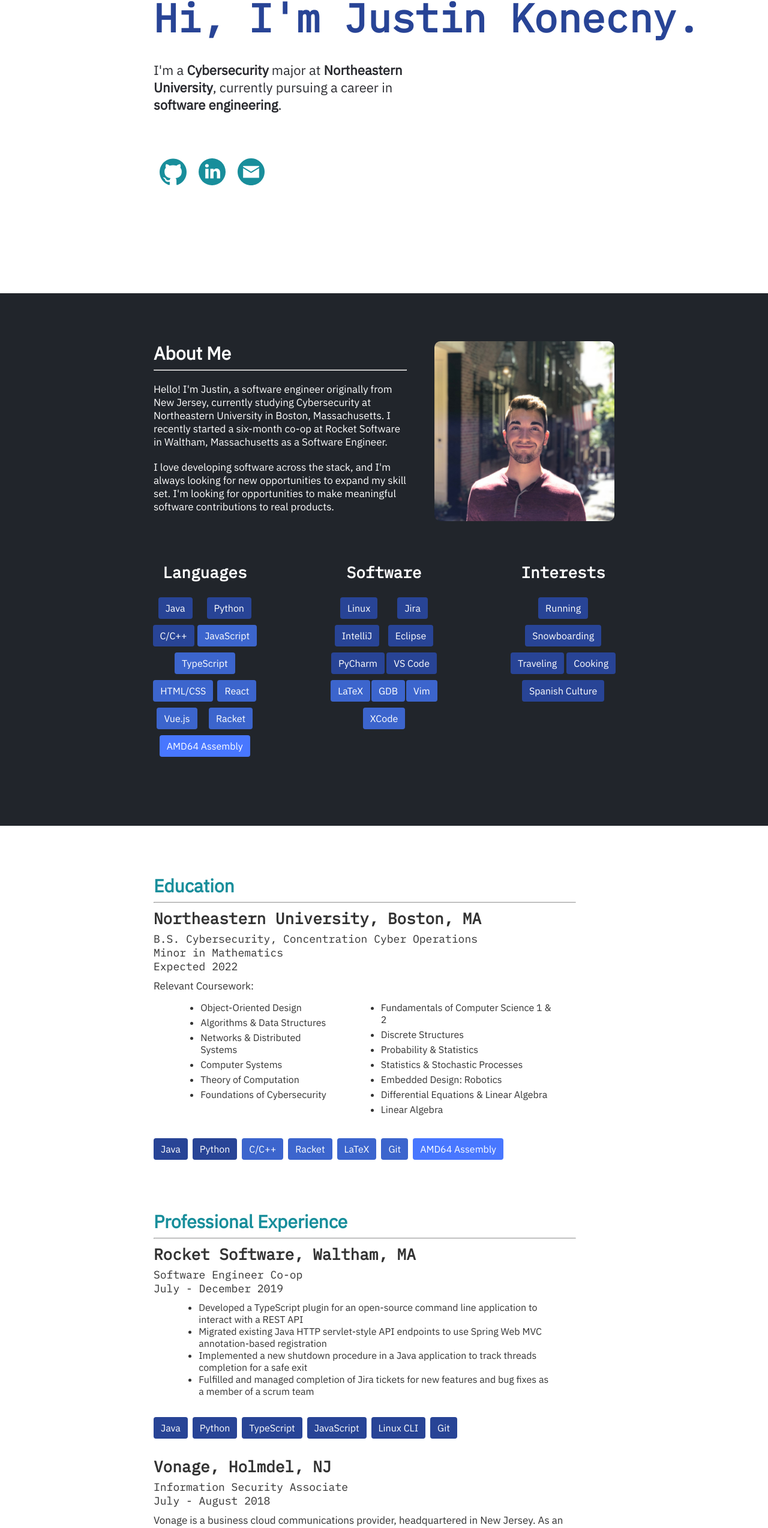
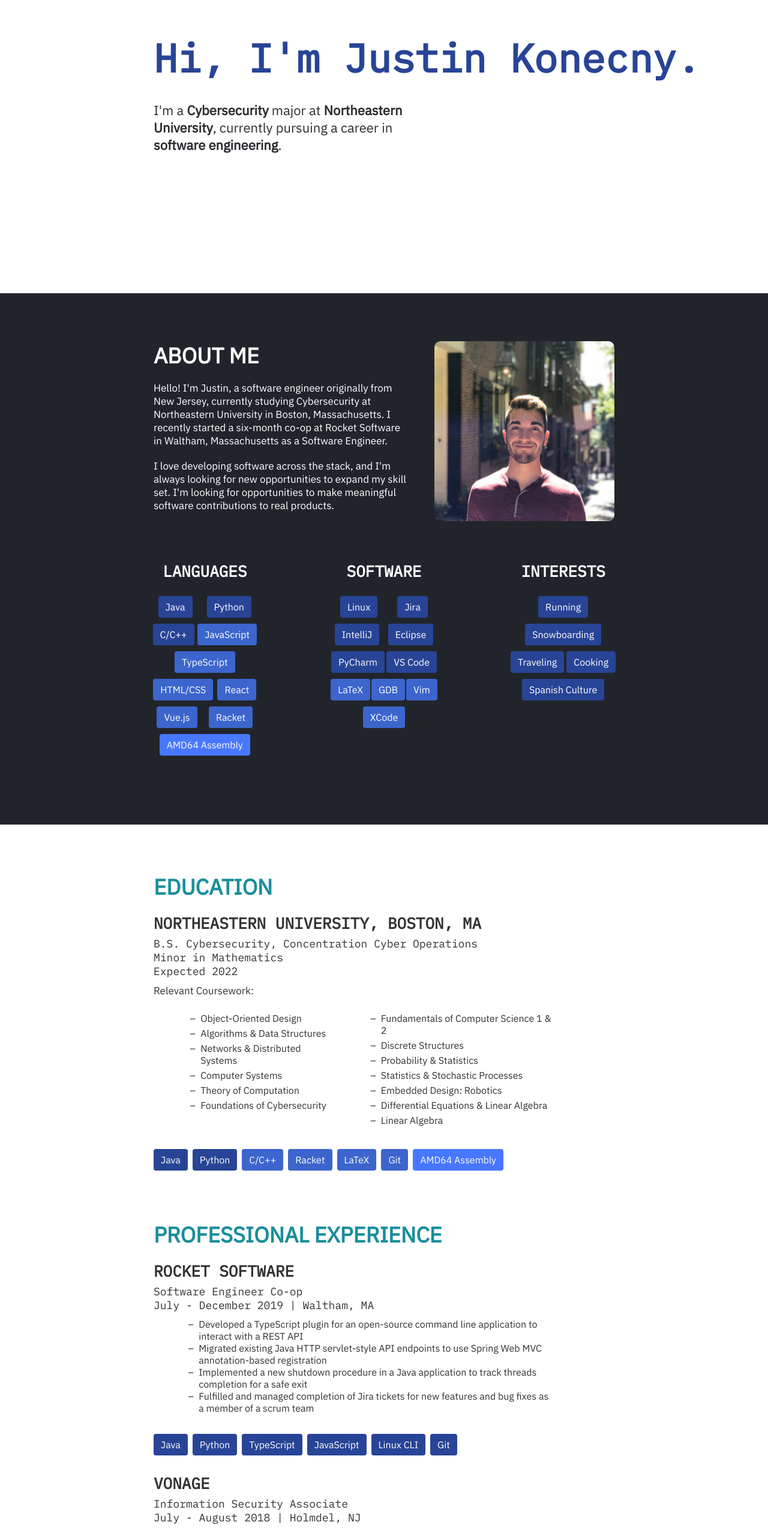
Before and after one commit to justinkonecny/website, a React (Create React App) app: page / in a window 1280 px wide. Shown: the part 231-2779 px from the top of the page at 60% size. Built offline with nearby package versions, Linux system fonts and the light colour scheme.

Commit message:
Update header, contact, and content

```diff
--- a/src/components/Home.js
+++ b/src/components/Home.js
@@ -192,7 +192,6 @@ class Home extends Component {
                                 <span style={{'fontWeight': '700'}}> Northeastern University</span>, currently
                                 pursuing a career in <span style={{'fontWeight': '700'}}>software engineering</span>.
                             </p>
-                            <Icons isMobile={this.state.isMobile} />
                         </div>
                     </div>
                 </div>
@@ -204,7 +203,6 @@ class Home extends Component {
                         <div className={this.state.isMobile ? 'about-inner about-inner-mobile' : 'about-inner'}>
                             <div className={this.state.isMobile ? 'about-text about-text-mobile' : 'about-text'}>
                                 <h3 id={'about-me'} style={{'color': 'white'}}>About Me</h3>
-                                <hr/>
                                 <div className={this.state.showAboutMe ? 'fade-in' : 'fade-in-hide'}
                                      style={{'margin': '20px auto'}}>
                                     <p>
@@ -281,7 +279,6 @@ class Home extends Component {
 
                         {/* EDUCATION */}
                         <h3 id={'education'}>Education</h3>
-                        <hr/>
                         <h4>Northeastern University, Boston, MA</h4>
                         <h5>
                             B.S. Cybersecurity, Concentration Cyber Operations<br/>
@@ -320,9 +317,8 @@ class Home extends Component {
 
                         {/* WORK EXPERIENCE */}
                         <h3 id={'experience'}>Professional Experience</h3>
-                        <hr/>
-                        <h4>Rocket Software, Waltham, MA</h4>
-                        <h5>Software Engineer Co-op<br/>July - December 2019</h5>
+                        <h4>Rocket Software</h4>
+                        <h5>Software Engineer Co-op<br/>July - December 2019 | Waltham, MA</h5>
                         <ul className={'list'}>
                             <li>Developed a TypeScript plugin for an open-source command line application to interact with a REST API</li>
                             <li>Migrated existing Java HTTP servlet-style API endpoints to use Spring Web MVC annotation-based registration</li>
@@ -340,8 +336,8 @@ class Home extends Component {
 
                         <br/>
 
-                        <h4>Vonage, Holmdel, NJ</h4>
-                        <h5>Information Security Associate<br/>July - August 2018</h5>
+                        <h4>Vonage</h4>
+                        <h5>Information Security Associate<br/>July - August 2018 | Holmdel, NJ</h5>
                         <p>
                             Vonage is a business cloud communications provider, headquartered in New Jersey. As an
                             Information Security Associate, I worked directly with the the Vonage Information Security
@@ -368,11 +364,10 @@ class Home extends Component {
                 <div className={'projects'}>
                     <div className={this.state.isMobile ? 'project-body project-body-mobile' : 'project-body'}>
                         <h3 id='projects' style={{'color': 'white'}}>Software Projects</h3>
-                        <hr/>
 
                         <div className={this.state.isMobile ? 'project project-mobile' : 'project'}>
-                            <h4 id={'liberty-cars'} style={{'marginBottom': '20px'}}>Liberty Cars</h4>
                             <div className={this.state.isMobile ? 'project-descript project-descript-mobile' : 'project-descript'}>
+                                <h5 id={'liberty-cars'} style={{'marginBottom': '20px', 'fontSize': '24px', 'fontWeight': '600'}}>Liberty Cars</h5>
                                 <p>
                                     An app developed with Vue.js for simultaneously searching multiple geographic
                                     locations for a used car. Search criteria is entered by the user on the initial page,
@@ -403,13 +398,14 @@ class Home extends Component {
                         </div>
 
                         <div className={this.state.isMobile ? 'project project-mobile' : 'project'}>
-                            <h4 id={'animator'} style={{'marginBottom': '20px'}}>Interactive Animator</h4>
+
                             <div className={this.state.isMobile ? 'img-container img-container-mobile' : 'img-container'}>
-                                <div style={{'margin': 'auto', 'width': '90%'}}>
+                                <div style={{'margin': 'auto', 'width': '80%'}}>
                                     <img className={'img-proj'} src={animator} alt={'Animator'}/>
                                 </div>
                             </div>
                             <div className={this.state.isMobile ? 'project-descript project-descript-mobile' : 'project-descript'}>
+                                <h5 id={'animator'} style={{'marginBottom': '20px', 'fontSize': '24px', 'fontWeight': '600'}}>Interactive Animator</h5>
                                 <p>
                                     A Java application developed with a Java Swing user interface in a pair programming
                                     setting to read and display textual descriptions of animations. Display modes include
@@ -465,22 +461,29 @@ class Home extends Component {
                                     and pointer arithmetic. The allocator utilized bucket-style free-lists to handle
                                     allocation, reallocation and freeing of varying sized memory chunks.
                                 </p>))}
-                            <hr/>
                         </div>
 
                     </div>
                 </div>
 
                 <div className={this.state.isMobile ? 'body body-mobile' : 'body'}>
-                    <div className={'body-info'}>
-                        <h3 id='contact'>Get In Touch</h3>
-                        <hr/>
-                        <div style={{'display': 'flex'}}>
-                            <a style={{'margin': 'auto', 'textDecoration': 'none'}} href='mailto:konecnyjustin@gmail.com'>
-                                <div className={'contact-me'}>
-                                    Email Me
-                                </div>
-                            </a>
+                    <div className={'body-info'} style={{'display': 'flex'}}>
+                        <div style={{'margin': 'auto', 'textAlign': 'center', 'padding': '0 15vw'}}>
+                            <h3 id='contact'>Let's get in touch</h3>
+                            <p>
+                                I am currently seeking opportunities for a co-op position or internship for July - December
+                                2020 in a software engineering roll.
+                            </p>
+                            <br/>
+                            <p>
+                                Looking to chat about my work experiences or any of my projects? Feel free to reach out!
+                            </p>
+                            <Icons isMobile={this.state.isMobile} />
+                            {/*<a style={{'margin': 'auto', 'textDecoration': 'none'}} href='mailto:konecnyjustin@gmail.com'>*/}
+                                {/*<div className={'contact-me'}>*/}
+                                    {/*Email Me*/}
+                                {/*</div>*/}
+                            {/*</a>*/}
 
                         </div>
                     </div>
--- a/src/components/Icons.js
+++ b/src/components/Icons.js
@@ -22,7 +22,7 @@ class Icons extends Component {
     render() {
         if (this.props.isMobile) {
             return (
-                <div style={{'margin': '40px 0 0 0', 'textAlign': 'center'}}>
+                <div style={{'margin': '20px 0 0 0', 'textAlign': 'center'}}>
                     <a href='https://github.com/justinkonecny/' target='_blank' rel='noopener noreferrer'>
                         <img src={github} alt='github' style={this.iconStyle}/>
                     </a>
@@ -36,7 +36,7 @@ class Icons extends Component {
             );
         } else {
             return (
-                <div style={{'margin': '65px 0 0 0'}}>
+                <div style={{'margin': '40px 0 0 0'}}>
                     <a href='https://github.com/justinkonecny/' target='_blank' rel='noopener noreferrer'>
                         <img src={github} alt='github' style={this.iconStyle}/>
                     </a>
--- a/src/css/Home.css
+++ b/src/css/Home.css
@@ -21,9 +21,10 @@ h2 {
 }
 
 h3 {
-    margin: 10vh 0 0 0;
-    font-size: 30px;
+    margin: 10vh 0 20px 0;
+    font-size: 36px;
     color: var(--green);
+    text-transform: uppercase;
 }
 
 h4 {
@@ -31,6 +32,7 @@ h4 {
     font-size: 26px;
     font-weight: 600;
     font-family: 'IBM Plex Mono', monospace;
+    text-transform: uppercase;
 }
 
 h5 {
@@ -221,7 +223,17 @@ p {
 }
 
 .list {
-    margin: 0 5%;
+    margin: 10px 5% 0 5%;
+}
+
+li {
+    list-style-type: none;
+}
+
+li:before {
+    content: "–";
+    position: absolute;
+    margin-left: -1.1em;
 }
 
 @keyframes shake {
@@ -356,6 +368,11 @@ p {
     width: 65%;
 }
 
+#contact {
+    text-transform: none;
+    color: #284496;
+}
+
 .contact-me {
     margin: auto;
     padding: 10px;
```
